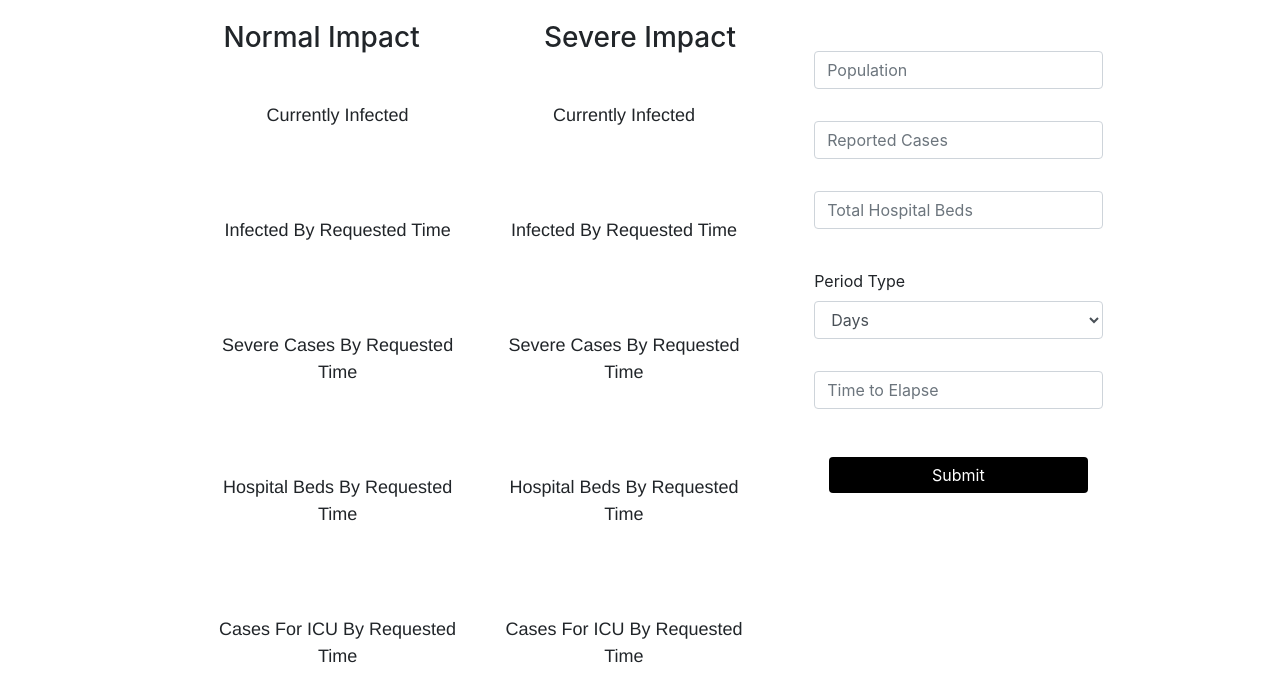
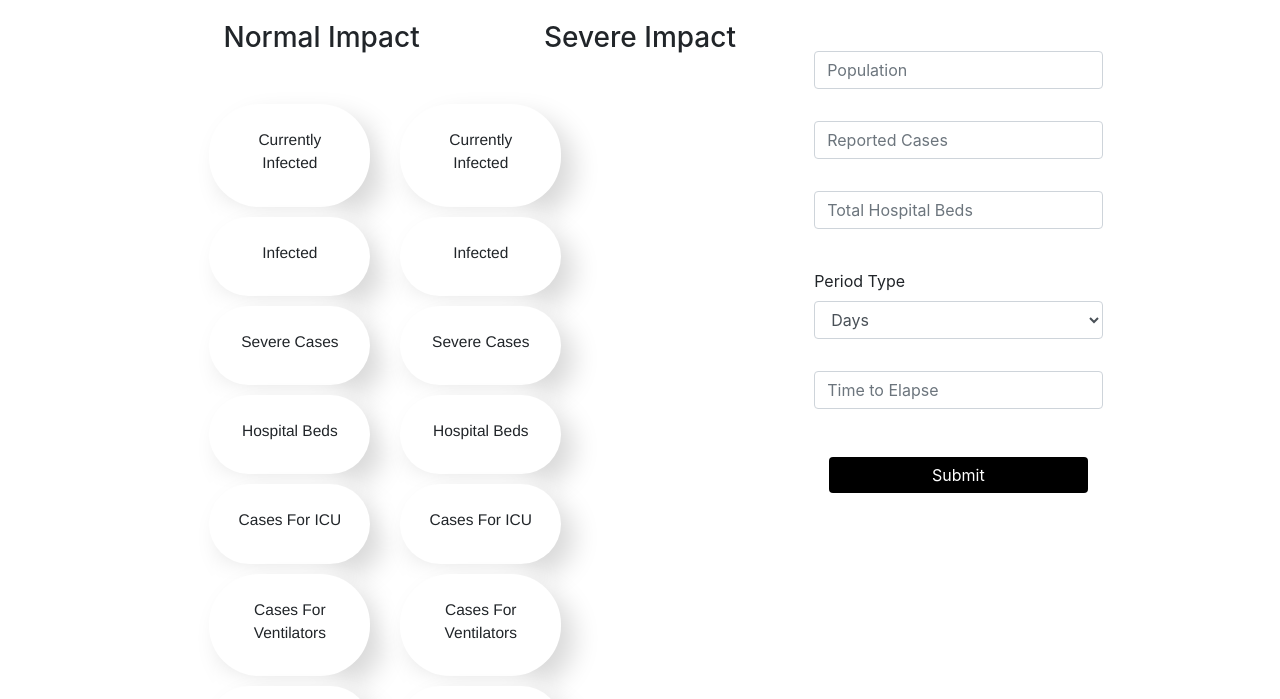
Before and after one commit to mubarakshow/covid-19-estimator-gatsby, a Gatsby site: page / in a window 1280 px wide. Shown: the part 97-796 px from the top of the page. Built offline with nearby package versions, Linux system fonts and the light colour scheme; Gatsby itself is replaced by a stand-in of ours.

Commit message:
UI improvement

```diff
--- a/src/components/layout.css
+++ b/src/components/layout.css
@@ -36,7 +36,7 @@ p {
   padding-right: 0;
   padding-top: 0;
   margin-bottom: 1.45rem;
-  font-size: 18px;
+  font-size: calc(14px + (16 - 14) * ((100vw - 300px) / (1600 - 300)));
   font-family: Helvetica, sans-serif;
   font-display: swap;
 }
--- a/src/pages/index.js
+++ b/src/pages/index.js
@@ -35,7 +35,7 @@ class IndexPage extends React.Component {
         },
         {
           id: 'infectionsByRequestedTime',
-          title: 'Infected By Requested Time',
+          title: 'Infected',
           estimate: {
             impact: '',
             severeImpact: ''
@@ -43,7 +43,7 @@ class IndexPage extends React.Component {
         },
         {
           id: 'severeCasesByRequestedTime',
-          title: 'Severe Cases By Requested Time',
+          title: 'Severe Cases',
           estimate: {
             impact: '',
             severeImpact: ''
@@ -51,7 +51,7 @@ class IndexPage extends React.Component {
         },
         {
           id: 'hospitalBedsByRequestedTime',
-          title: 'Hospital Beds By Requested Time',
+          title: 'Hospital Beds',
           estimate: {
             impact: '',
             severeImpact: ''
@@ -59,7 +59,7 @@ class IndexPage extends React.Component {
         },
         {
           id: 'casesForICUByRequestedTime',
-          title: 'Cases For ICU By Requested Time',
+          title: 'Cases For ICU',
           estimate: {
             impact: '',
             severeImpact: ''
@@ -67,7 +67,7 @@ class IndexPage extends React.Component {
         },
         {
           id: 'casesForVentilatorsByRequestedTime',
-          title: 'Cases For Ventilators By Requested Time',
+          title: 'Cases For Ventilators',
           estimate: {
             impact: '',
             severeImpact: ''
@@ -139,23 +139,32 @@ class IndexPage extends React.Component {
                 <h3>Severe Impact</h3>
               </Col>
             </Row>
+            <Row className="text-center impactDivs" key='xxx'>
+              <Col lg={4} md={4} xs={6} sm={6} className="normalImpact">
                 {this.state.outputData.map(data => {
-              const { id, title, estimate: {impact, severeImpact} } = data;
+                  const { title, estimate: {impact} } = data;
                   return (
-                <Row className="text-center impactDivs" key={id}>
-                  <Col lg={6} xs={6} sm={6} className="neumorph normalImpact">
+                    <div className="neumorph">
                       <h3>{impact}</h3>
                       <p>{title}</p>
-                  </Col>
-                  <Col lg={6} xs={6} sm={6} className="neumorph severeImpact">
-                    <h3>{severeImpact}</h3>
-                    <p>{title}</p>
-                  </Col>
-                </Row>
+                    </div>
                   )
                 })}
               </Col>
-          <Col className="formContainer" xl={4} sm={4}>
+              <Col lg={4} md={4} xs={6} sm={6} className="severeImpact">
+                {this.state.outputData.map(data => {
+                  const { title, estimate: {severeImpact} } = data;
+                  return(
+                    <div className="neumorph">
+                      <h3>{severeImpact}</h3>
+                      <p>{title}</p>
+                    </div>
+                  )
+                })}
+              </Col>
+            </Row>
+          </Col>
+          <Col className="formContainer" xl={4} sm={12}>
             <Form onSubmit={this.handleSubmit}>
               <Form.Group as={Row} controlId="xyz">
                   <Form.Control
--- a/src/styles/index.css
+++ b/src/styles/index.css
@@ -3,11 +3,17 @@
   border-radius: 5px;
   height: fit-content;
 }
-
 .impactDivs {
   padding: 2em;
 }
-
+.neumorph {
+  padding: 1em 1.5em;
+  margin-top: 10px;
+  border-radius: 50px;
+  background: #ffffff;
+  box-shadow:  13px 13px 27px #d9d9d9,
+  -13px -13px 27px #ffffff;
+}
 .button {
   margin-top: 2em;
   border-style: none;
```
Lines whose indentation alone changed are shown as unchanged.
